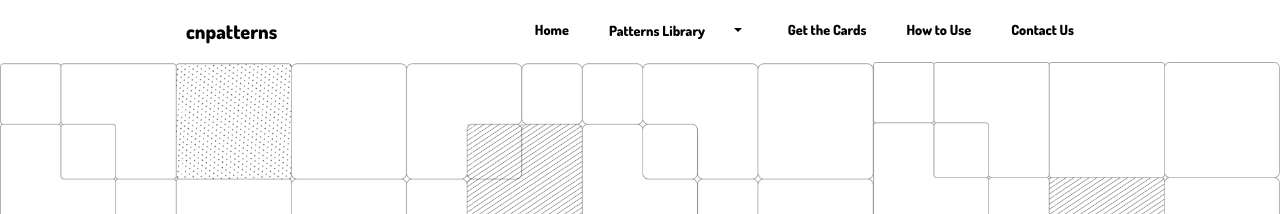
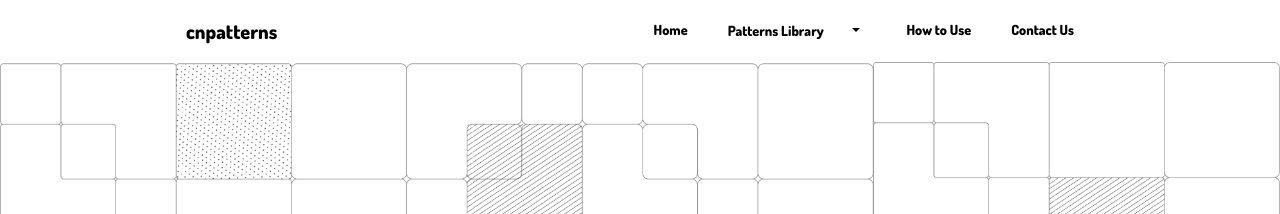
Before and after one commit to ContainerSolutions/cloud-native-patterns, a Jekyll site: the page built from index.md, in a window 1280 px wide. Shown: the top 214 px of the page. Built offline with Jekyll 4.4.1, drawn with Linux system fonts in a browser that asks for light colours.

Commit message:
Removed "get the cards"

```diff
--- a/_includes/header.html
+++ b/_includes/header.html
@@ -19,7 +19,6 @@
             <a href="{{ site.baseurl }}/infrastructure-cloud" class="dropdown-item">Infrastructure & Cloud</a>
           </div>
         </li>
-        <li><a href="https://www.container-solutions.com/cloud-native-transformation-patterns-cards-order">Get the Cards</a></li>
         <li><a href="{{ site.baseurl }}/how-to-use-cards">How to Use</a></li>
         <li><a href="{{ site.baseurl }}/contact-us">Contact Us</a></li>
       </ul>
```
